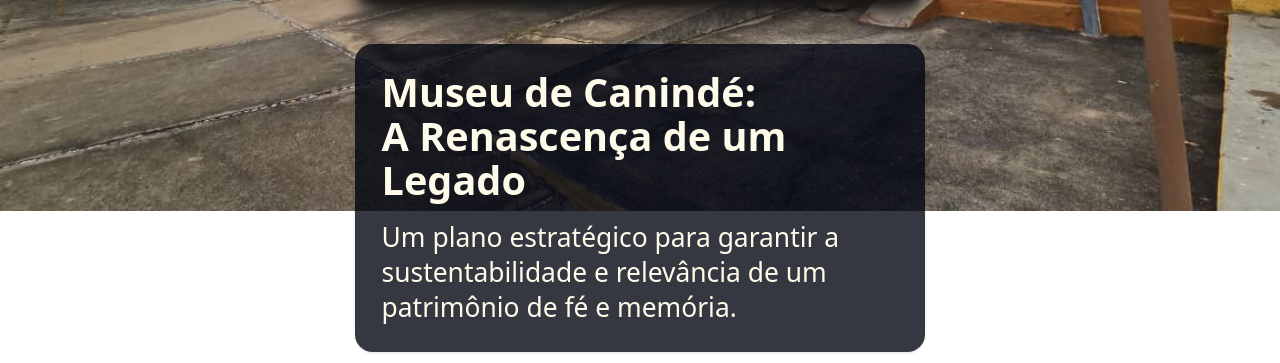
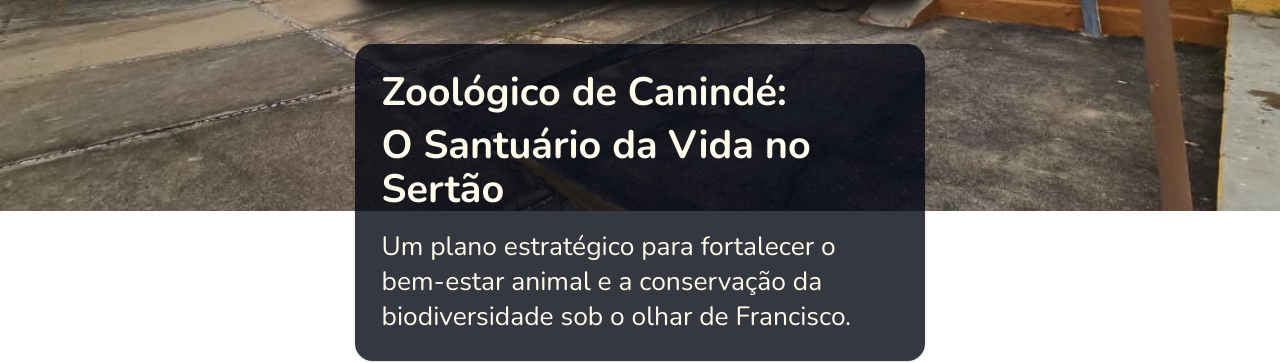
Before and after one commit to Leone0038/museu-regional-caninde, a Next.js app: page / in a window 1280 px wide. Shown: the part 589-952 px from the top of the page. Built offline with nearby package versions, Linux system fonts and the light colour scheme.

Commit message:
change text

```diff
--- a/app/(main)/page.tsx
+++ b/app/(main)/page.tsx
@@ -1,5 +1,4 @@
 export default function HomePage() {
-
     return (
         <section className="flex-1 grid place-items-center">
             <div className="flex flex-col gap-10 md:w-2/4 w-9/10">
@@ -15,15 +14,16 @@ export default function HomePage() {
                     poster="/images/museum-video-poster.webp"
                 ></video>
                 <div className="p-6 shadow bg-gray-950/80 rounded-2xl leading-normal">
-                    <h1 className="xl:text-4xl text-2xl font-bold">
-                        Museu de Canindé:
+                    <h1 className="xl:text-4xl text-2xl font-bold pb-2">
+                        Zoológico de Canindé:
                     </h1>
                     <h1 className="xl:text-4xl text-2xl font-bold pb-4">
-                        A Renascença de um Legado
+                        O Santuário da Vida no Sertão
                     </h1>
                     <h2 className="xl:text-2xl sm:text-xl text-lg">
-                        Um plano estratégico para garantir a sustentabilidade e
-                        relevância de um patrimônio de fé e memória.
+                        Um plano estratégico para fortalecer o bem-estar animal
+                        e a conservação da biodiversidade sob o olhar de
+                        Francisco.
                     </h2>
                 </div>
             </div>
--- a/app/about/layout.tsx
+++ b/app/about/layout.tsx
@@ -1,7 +1,7 @@
 import type { Metadata } from "next";
 
 export const metadata: Metadata = {
-    title: "Sobre - Museu Regional de Canindé",
+    title: "Sobre - Zoológico de São Francisco - Canindé",
 };
 
 export default function AboutPageLayout({
--- a/app/contacts/layout.tsx
+++ b/app/contacts/layout.tsx
@@ -1,7 +1,7 @@
 import type { Metadata } from "next";
 
 export const metadata: Metadata = {
-    title: "Contate-nos - Museu Regional de Canindé",
+    title: "Contate-nos - Zoológico de São Francisco - Canindé",
 };
 
 export default function ContactsPageLayout({
--- a/app/gallery/layout.tsx
+++ b/app/gallery/layout.tsx
@@ -1,7 +1,7 @@
 import type { Metadata } from "next";
 
 export const metadata: Metadata = {
-    title: "Acervo - Museu Regional de Canindé",
+    title: "Acervo - Zoológico de São Francisco - Canindé",
 };
 
 export default function GalleryPageLayout({
--- a/app/layout.tsx
+++ b/app/layout.tsx
@@ -5,10 +5,24 @@ import Footer from "@/components/Footer";
 import ScrollToTopBtn from "@/components/ScrollToTopBtn";
 
 export const metadata: Metadata = {
-    title: "Museu Regional de Canindé",
+    title: "Zoológico de São Francisco - Canindé",
     description:
-        "O site tem como fim divulgar e digitalizar o acervo regional.",
+        "O site tem como fim promover a educação ambiental e auxiliar na conscientização sobre a preservação da biodiversidade global e o respeito à vida selvagem.",
 };
+import {Fredoka, Nunito} from 'next/font/google'
+
+export const nunito = Nunito({
+    subsets: ["latin"],
+    display: "swap",
+    variable: "--font-nunito",
+});
+
+export const fredoka = Fredoka({
+    subsets: ["latin"],
+    display: "swap",
+    variable: "--font-fredoka",
+});
+
 
 export default function RootLayout({
     children,
@@ -21,7 +35,7 @@ export default function RootLayout({
             className="antialiased scroll-smooth"
             data-scroll-behavior="smooth"
         >
-            <body className="flex flex-col min-h-dvh">
+            <body className={`flex flex-col min-h-dvh ${nunito.className}`}>
                 <Header />
                 <main className="flex-1 text-amber-50 lg:p-16 p-8 grid place-items-center">
                     <>
```
